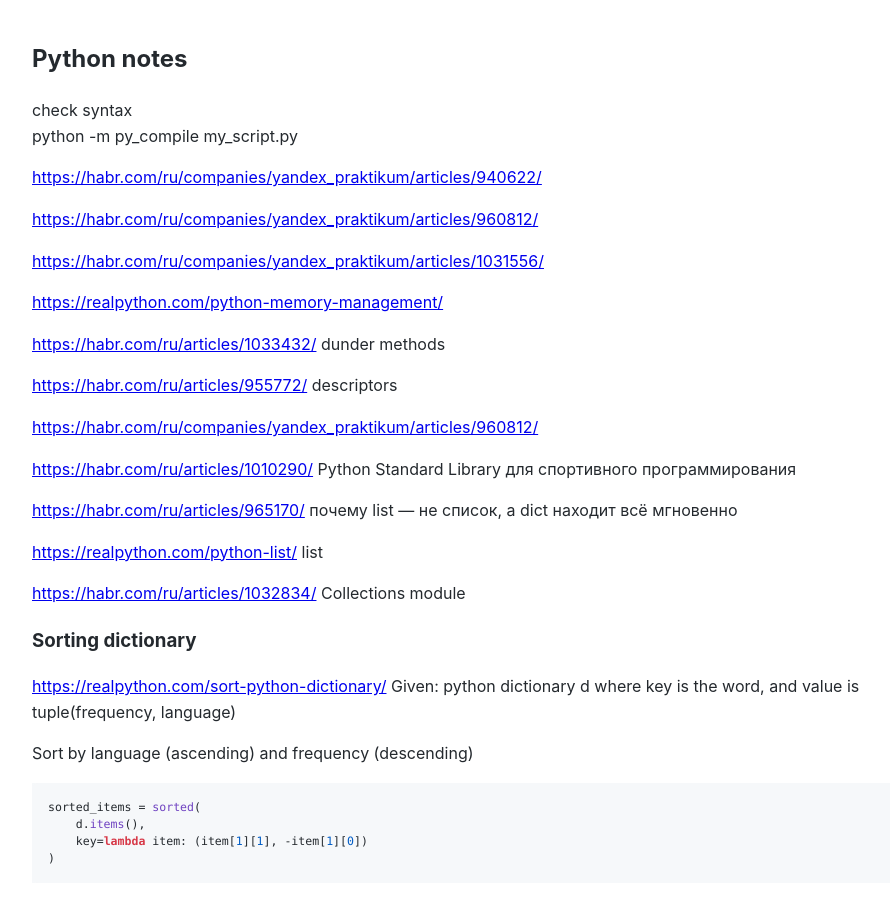
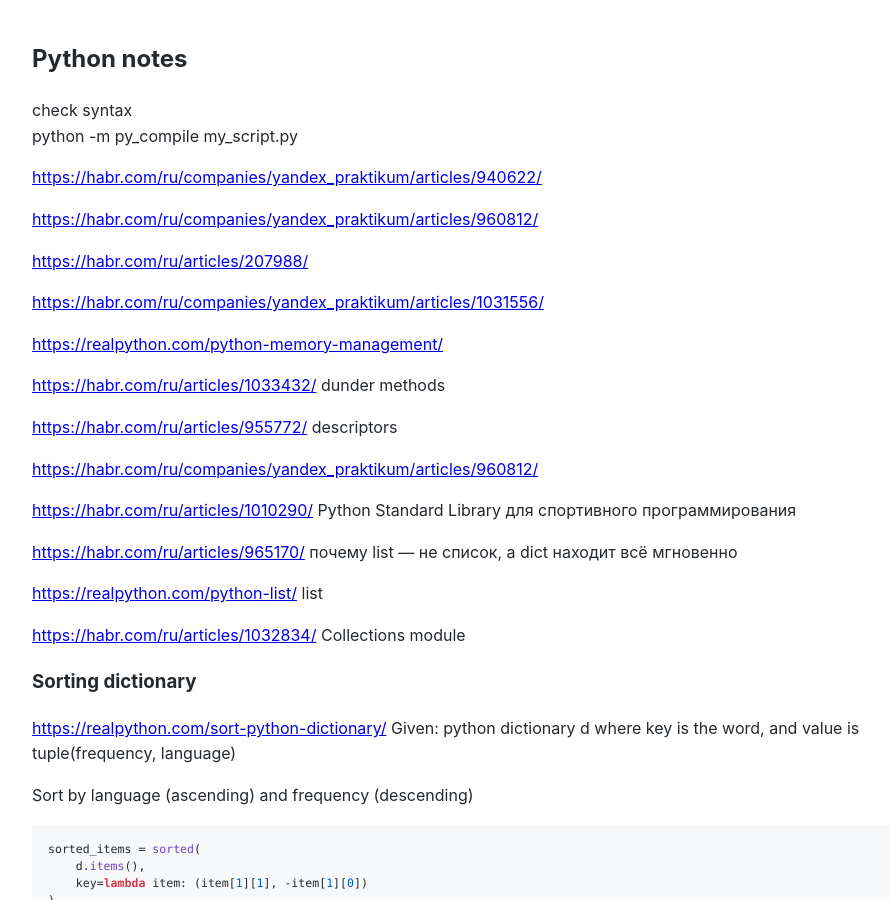
Before and after one commit to Michael-Lubinsky/michael-lubinsky.github.com, a Jekyll site: the page built from python/python.md, in a window 1280 px wide and 900 px high. Shown: the whole window, without its empty margins (158-1048 px from the left). Built offline with Jekyll 4.4.1, drawn with Linux system fonts in a browser that asks for light colours; our own code applies the rules of GitHub Pages for plain Markdown files.

Commit message:
Update python.md

```diff
--- a/python/python.md
+++ b/python/python.md
@@ -6,6 +6,8 @@ python -m py_compile my_script.py
 <https://habr.com/ru/companies/yandex_praktikum/articles/940622/>
 
 <https://habr.com/ru/companies/yandex_praktikum/articles/960812/>
+
+<https://habr.com/ru/articles/207988/>
 
 <https://habr.com/ru/companies/yandex_praktikum/articles/1031556/>
 
```
